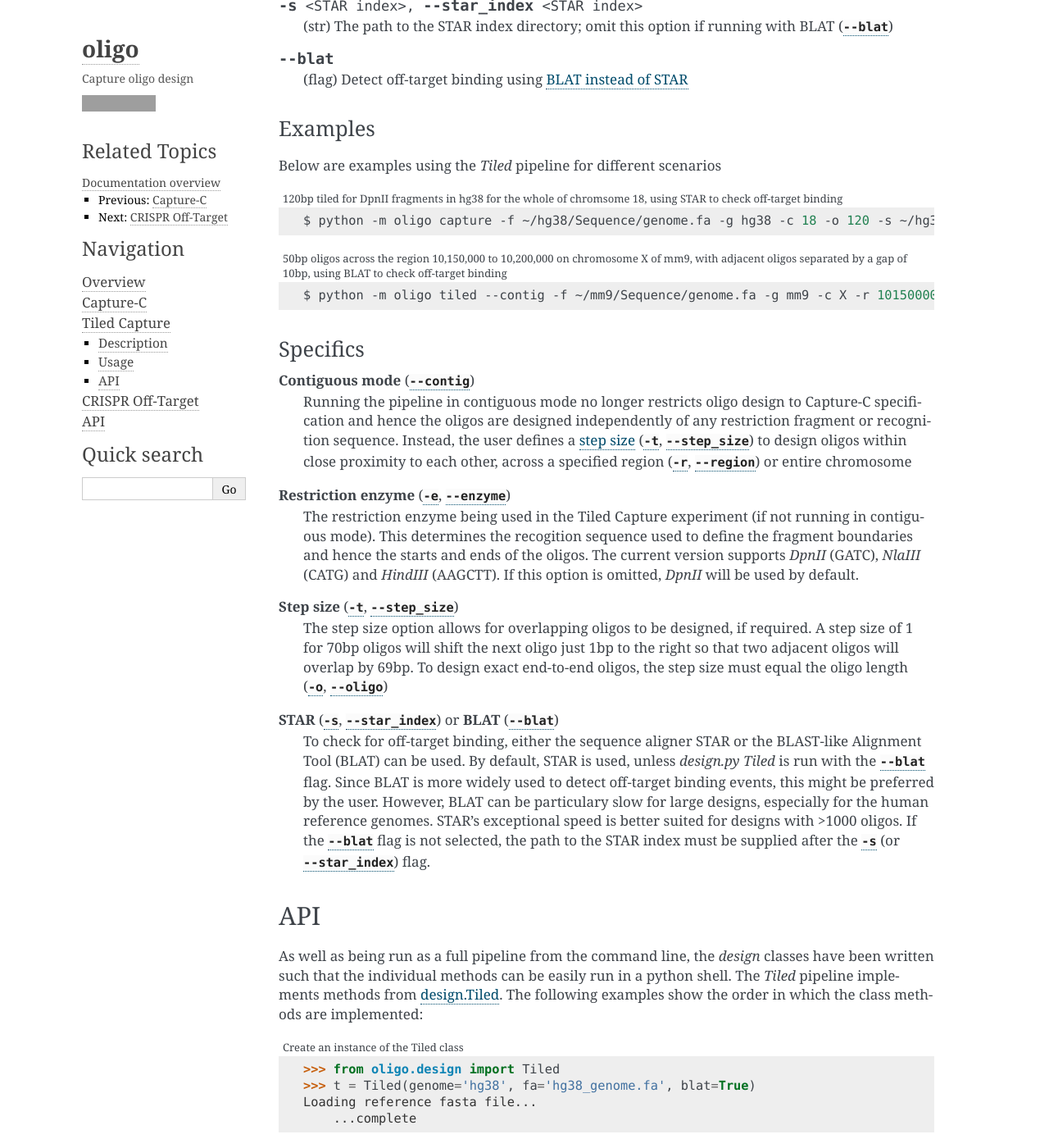
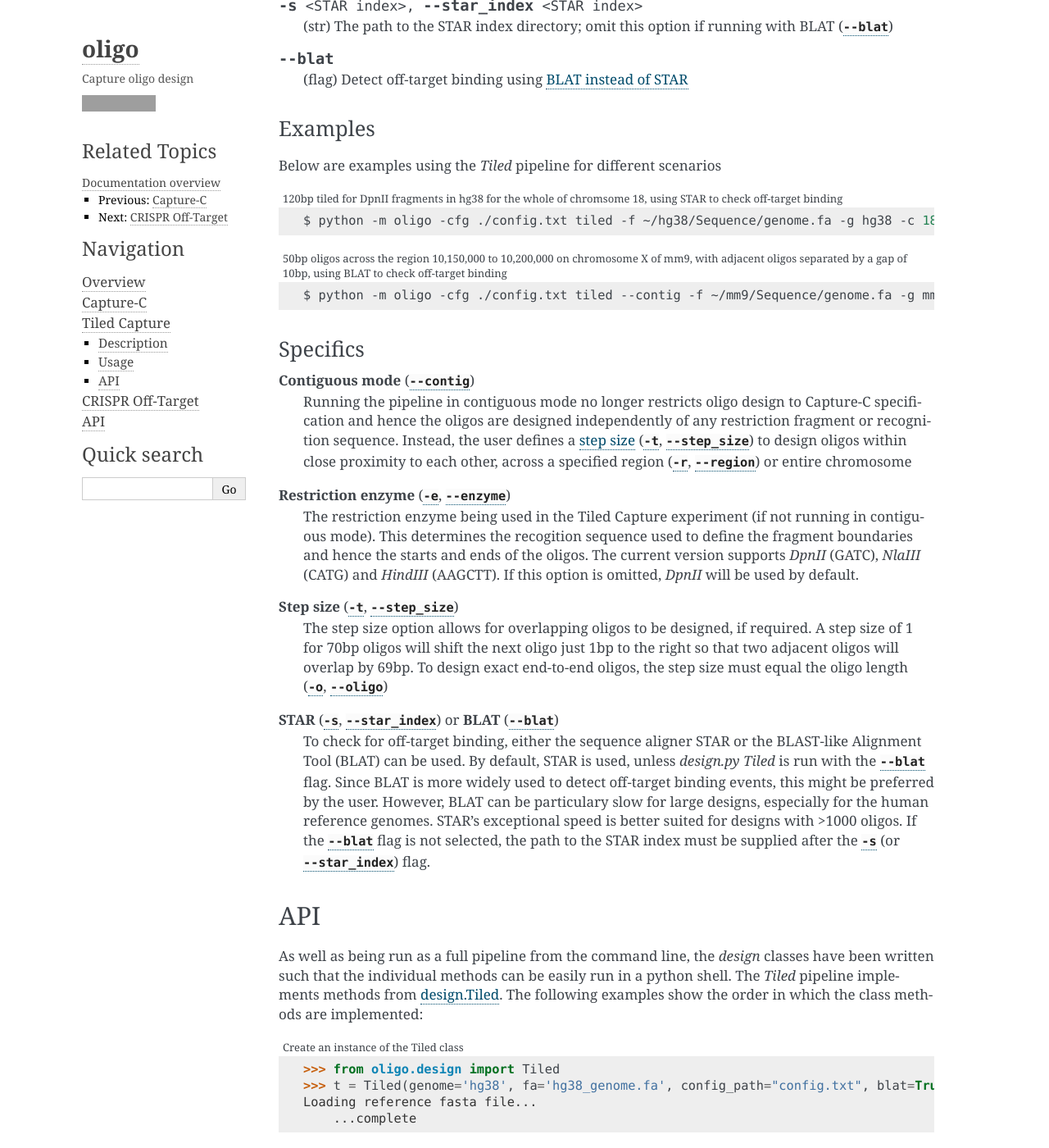
Before and after one commit to jbkerry/oligo, a Sphinx documentation site: the page built from docs/tiled.rst, in a window 1280 px wide and 1400 px high, scrolled down 1927 px. Shown: the whole window at 82% size. Built offline with Sphinx 7.4.7, drawn with Linux system fonts in a browser that asks for light colours; formulas are drawn with MathJax 3; grey boxes are pictures that could not be loaded.

Commit message:
Update subcommand examples to use the -cfg flag

```diff
--- a/docs/capture.rst
+++ b/docs/capture.rst
@@ -69,12 +69,12 @@ Below are examples using the `Capture` pipeline for different scenarios
 .. code-block:: bash
     :caption: 50bp oligos for NlaIII fragments in hg19 build, using STAR to check off-target binding
 
-    $ python -m oligo capture -f ~/hg19/Sequence/genome.fa -g hg19 -b viewpoints.bed -o 50 -e NlaIII -s ~/hg19/STAR/
+    $ python -m oligo -cfg ./config.txt capture -f ~/hg19/Sequence/genome.fa -g hg19 -b viewpoints.bed -o 50 -e NlaIII -s ~/hg19/STAR/
 
 .. code-block:: bash
     :caption: 70bp oligos for HindIII fragments in mm10 build, using BLAT to check off-target binding
 
-    $ python -m oligo capture -f ~/mm10/Sequence/genome.fa -g mm10 -b mouse_viewpoints.bed -e HindIII --blat
+    $ python -m oligo -cfg ./config.txt capture -f ~/mm10/Sequence/genome.fa -g mm10 -b mouse_viewpoints.bed -e HindIII --blat
 
 Specifics
 ---------
@@ -118,7 +118,7 @@ The following examples show the order in which the class methods are implemented
     :caption: Create an instance of the Capture class
 
     >>> from oligo.design import Capture
-    >>> c = Capture(genome='mm9', fa='mm9_genome.fa')
+    >>> c = Capture(genome='mm9', fa='mm9_genome.fa', config_path="config.txt")
     Loading reference fasta file...
         ...complete
 
--- a/docs/off_target.rst
+++ b/docs/off_target.rst
@@ -73,12 +73,12 @@ Below are examples using the `OffTarget` pipeline for different scenarios
 .. code-block:: bash
     :caption: 100bp oligos using the hg18 build, walking out from the off-target sites 50bp at a time up until 300bp away, using BLAT to check off-target binding
 
-    $ python -m oligo off-target -f ~/hg18/Sequence/genome.fa -g hg18 -b off_target_sites.bed -o 100 -t 50 -m 300 --blat
+    $ python -m oligo -cfg ./config.txt off-target -f ~/hg18/Sequence/genome.fa -g hg18 -b off_target_sites.bed -o 100 -t 50 -m 300 --blat
 
 .. code-block:: bash
     :caption: 50bp oligos using the mm10 build, walking out from the off-target sites 10bp at a time up until 200bp away, using STAR to check off-target binding
 
-    $ python -m oligo off-target -f ~/mm10/Sequence/genome.fa -g mm10 -b ms_off_targets.bed -o 50 -s ~/mm10/STAR/
+    $ python -m oligo -cfg ./config.txt off-target -f ~/mm10/Sequence/genome.fa -g mm10 -b ms_off_targets.bed -o 50 -s ~/mm10/STAR/
 
 API
 ===
@@ -90,7 +90,7 @@ The following examples show the order in which the class methods are implemented
     :caption: Create an instance of the OffTarget class
 
     >>> from oligo.design import OffTarget
-    >>> o = OffTarget(genome='hg19', fa='hg19_genome.fa')
+    >>> o = OffTarget(genome='hg19', fa='hg19_genome.fa', config_path="config.txt")
     Loading reference fasta file...
         ...complete
 
--- a/docs/overview.rst
+++ b/docs/overview.rst
@@ -11,11 +11,13 @@ Capture Oligo Design
     :start-line: 11
     :end-line: 192
 
+More detailed usage information for each of the subcommads can be found in the individual pages, via the navigation on the left.
+
 Pipeline Schematic
 ==================
 
-A schematic of the pipeline workflows is shown below. More detailed usage information for each of the subcommads can be found in the individual pages,
-via the navigation on the left.
+A schematic of the pipeline workflows is shown below. The `tools.Tools <http://oligo.rtfd.io/en/latest/tools_class.html>`_ class is where the RepeatMasker and BLAT or STAR
+software is run to determine the off-target alignments as as the simple sequence repeats of each generated oligo.
 
 .. figure:: _static/oligo_flow.png
 
--- a/docs/tiled.rst
+++ b/docs/tiled.rst
@@ -87,12 +87,12 @@ Below are examples using the `Tiled` pipeline for different scenarios
 .. code-block:: bash
     :caption: 120bp tiled for DpnII fragments in hg38 for the whole of chromsome 18, using STAR to check off-target binding
 
-    $ python -m oligo capture -f ~/hg38/Sequence/genome.fa -g hg38 -c 18 -o 120 -s ~/hg38/STAR/
+    $ python -m oligo -cfg ./config.txt tiled -f ~/hg38/Sequence/genome.fa -g hg38 -c 18 -o 120 -s ~/hg38/STAR/
 
 .. code-block:: bash
     :caption: 50bp oligos across the region 10,150,000 to 10,200,000 on chromosome X of mm9, with adjacent oligos separated by a gap of 10bp, using BLAT to check off-target binding
 
-    $ python -m oligo tiled --contig -f ~/mm9/Sequence/genome.fa -g mm9 -c X -r 10150000-10200000 -o 50 -t 60 --blat
+    $ python -m oligo -cfg ./config.txt tiled --contig -f ~/mm9/Sequence/genome.fa -g mm9 -c X -r 10150000-10200000 -o 50 -t 60 --blat
 
 Specifics
 ---------
@@ -132,7 +132,7 @@ The following examples show the order in which the class methods are implemented
     :caption: Create an instance of the Tiled class
 
     >>> from oligo.design import Tiled
-    >>> t = Tiled(genome='hg38', fa='hg38_genome.fa', blat=True)
+    >>> t = Tiled(genome='hg38', fa='hg38_genome.fa', config_path="config.txt", blat=True)
     Loading reference fasta file...
         ...complete
 
```
Also changed, not shown: README.rst (+7 -3 lines).
